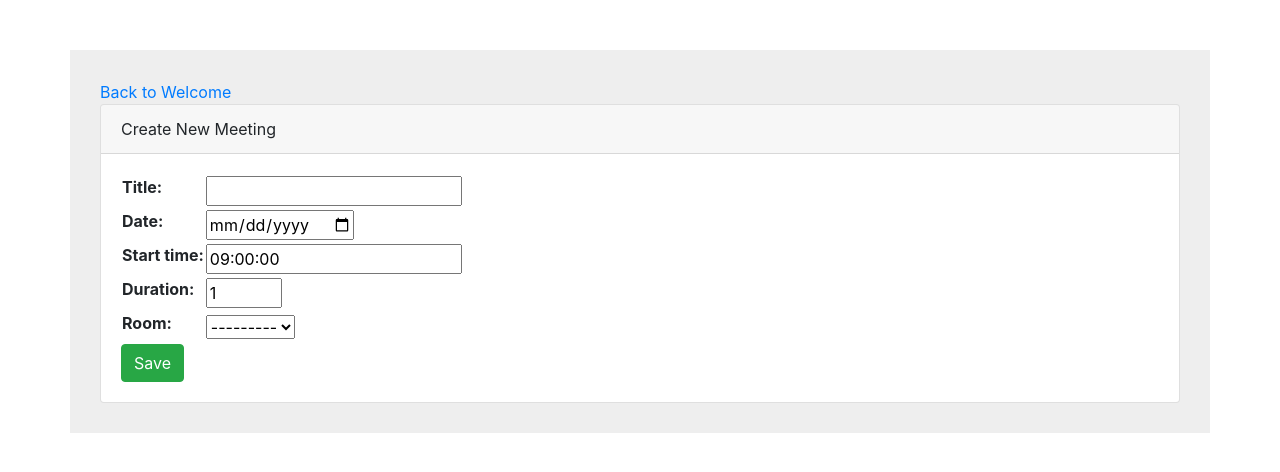
After one commit to japial/meet-django, a Django app: page /meetings/create in a window 1280 px wide. The commit adds this page. Shown: the top 472 px of the page. Run offline with Django 3.2, Linux system fonts and the light colour scheme; data that the repository does not hold is empty; some libraries are stand-ins or nearby versions.

Commit message:
Model Form

```diff
--- /dev/null
+++ b/meetings/forms.py
@@ -0,0 +1,23 @@
+from datetime import date
+
+from django.core.exceptions import ValidationError
+from django.forms import ModelForm, DateInput, TimeInput, TextInput
+
+from meetings.models import Meeting
+
+
+class MeetingForm(ModelForm):
+    class Meta:
+        model = Meeting
+        fields = '__all__'
+        widgets = {
+            'date': DateInput(attrs={'type': 'date'}),
+            'time': TimeInput(attrs={'type': 'time'}),
+            'duration': TextInput(attrs={'type': 'number', 'min': '1', 'max': '4'})
+        }
+
+    def clean_date(self):
+        d = self.cleaned_data.get('date')
+        if d < date.today():
+            raise ValidationError('Meeting can not be in past')
+        return d
--- /dev/null
+++ b/meetings/templates/meetings/create.html
@@ -0,0 +1,19 @@
+{% extends "layouts/base.html" %}
+
+{% block content %}
+<a href="{% url 'welcome' %}">
+   Back to Welcome
+</a>
+<div class="card">
+    <div class="card-header">Create New Meeting</div>
+    <div class="card-body">
+        <form method="post">
+            {% csrf_token %}
+            <table>
+                {{ form }}
+            </table>
+            <button class="btn btn-success" type="submit">Save</button>
+        </form>
+    </div>
+</div>
+{% endblock %}
--- a/meetings/urls.py
+++ b/meetings/urls.py
@@ -1,7 +1,8 @@
 from django.urls import path
-from meetings.views import details, room_list
+from meetings.views import details, room_list, create
 
 urlpatterns = [
+    path('create', create, name="create"),
     path('rooms', room_list, name="rooms"),
     path('<int:id>', details, name="meeting"),
 ]
--- a/meetings/views.py
+++ b/meetings/views.py
@@ -1,7 +1,17 @@
-from django.shortcuts import render, get_object_or_404
+from django.shortcuts import render, get_object_or_404, redirect
+from meetings.models import Meeting, Room
+from .forms import MeetingForm
 
-# Create your views here.
-from meetings.models import Meeting, Room
+
+def create(request):
+    if request.method == "POST":
+        form = MeetingForm(request.POST)
+        if form.is_valid():
+            form.save()
+            return redirect('welcome')
+    else:
+        form = MeetingForm
+    return render(request, 'meetings/create.html', {'form': form})
 
 
 def details(request, id):
--- a/website/templates/website/welcome.html
+++ b/website/templates/website/welcome.html
@@ -5,6 +5,10 @@
 <a href="{% url 'rooms' %}">
     Room List
 </a>
+<a class="btn btn-primary float-right" href="{% url 'create' %}">
+    Create Meeting
+</a>
+<hr>
 <h3>{{total_meetings}} Meetings Available</h3>
 <ul class="list-group">
     {% for meeting in meetings %}
```
